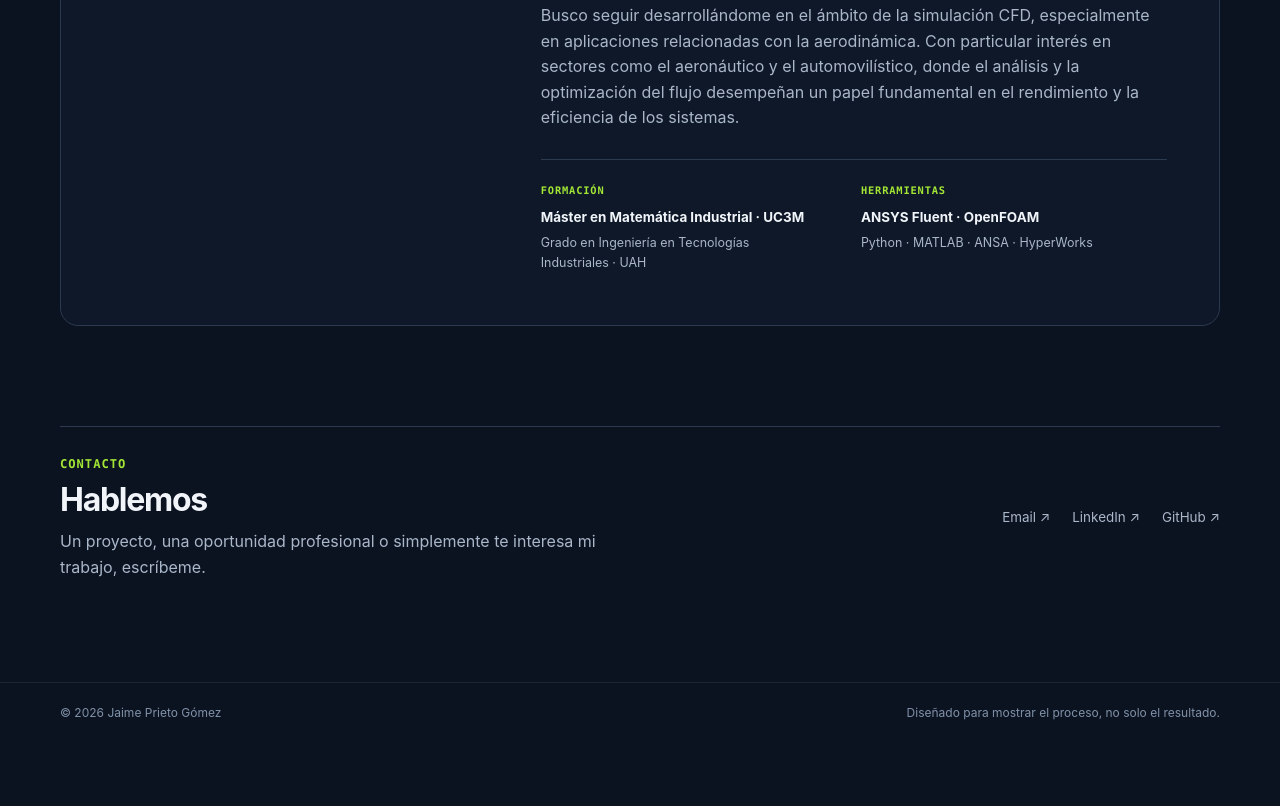
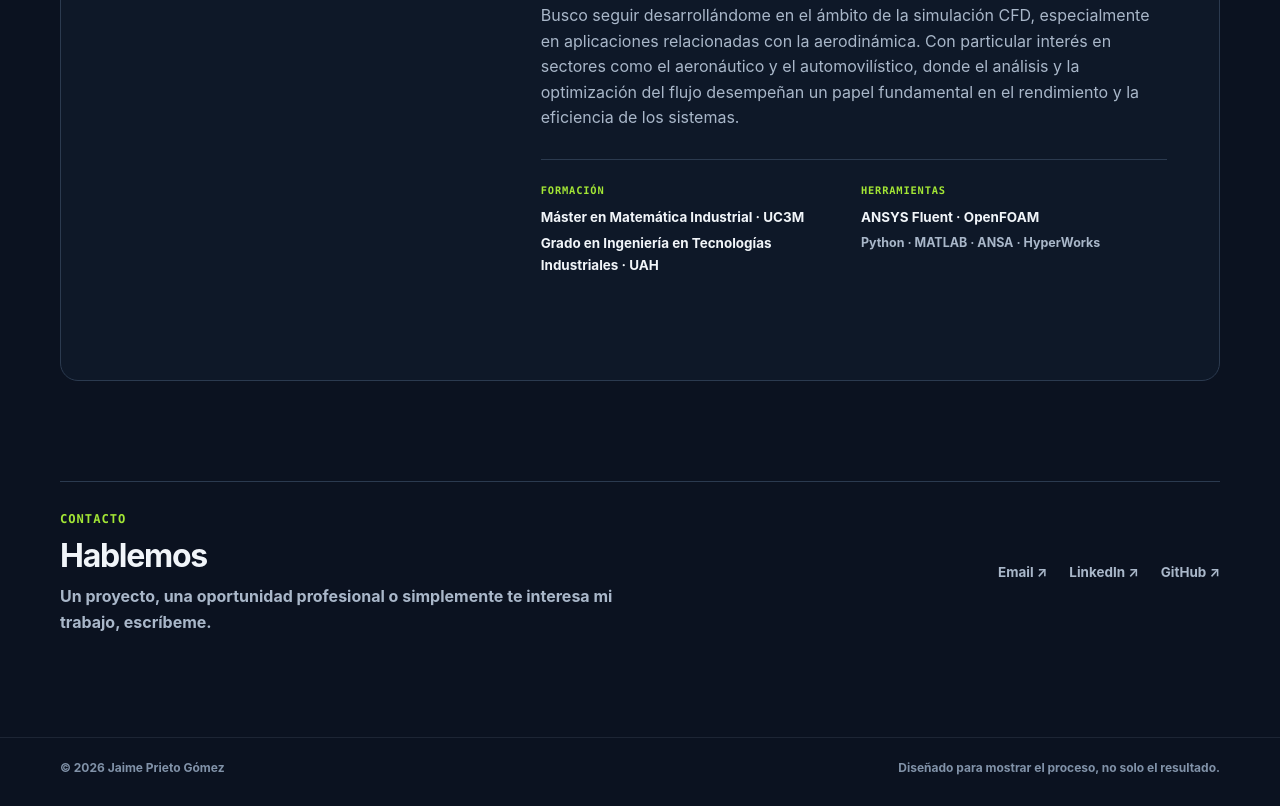
Before and after one commit to jprietogo/jprietogo.github.io, a plain HTML site: page index.html in a window 1280 px wide. Shown: the part 2739-3545 px from the top of the page. Before the commit the page ends 3490 px from the top, so only its background shows below. Drawn offline with Linux system fonts and the light colour scheme.

Commit message:
Add files via upload

```diff
--- a/index.html
+++ b/index.html
@@ -394,7 +394,7 @@
             <div class="about-detail">
               <span class="micro" data-es="Formación" data-en="Education">Formación</span>
               <strong data-es="Máster en Matemática Industrial · UC3M" data-en="MSc in Industrial Mathematics · UC3M">Máster en Matemática Industrial · UC3M</strong>
-              <span data-es="Grado en Ingeniería en Tecnologías Industriales · UAH" data-en="BSc in Industrial Technologies Engineering · UAH">Grado en Ingeniería en Tecnologías Industriales · UAH</span>
+              <strong data-es="Grado en Ingeniería en Tecnologías Industriales · UAH" data-en="BSc in Industrial Technologies Engineering · UAH">Grado en Ingeniería en Tecnologías Industriales · UAH</span>
             </div>
             <div class="about-detail">
               <span class="micro" data-es="Herramientas" data-en="Tools">Herramientas</span>
```
